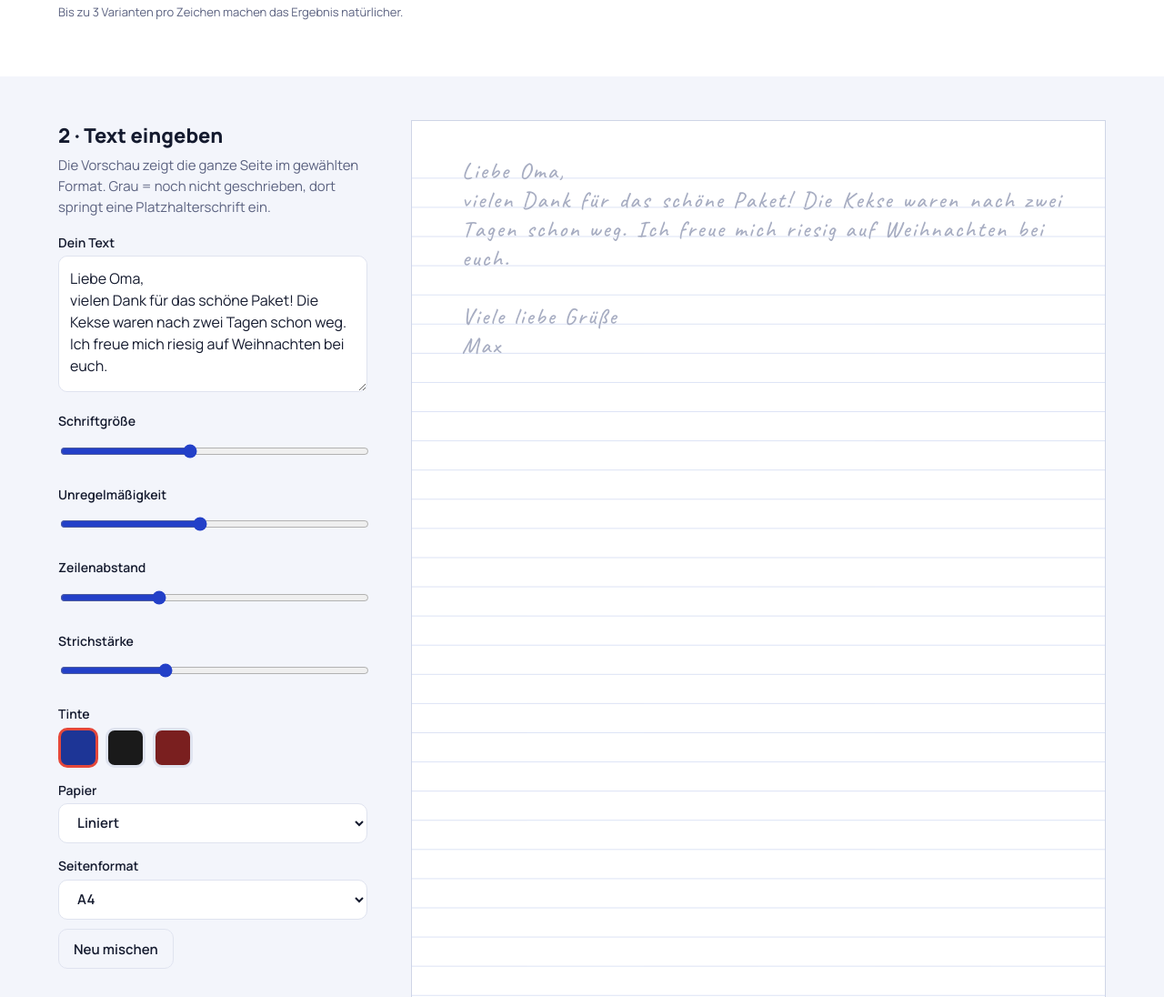
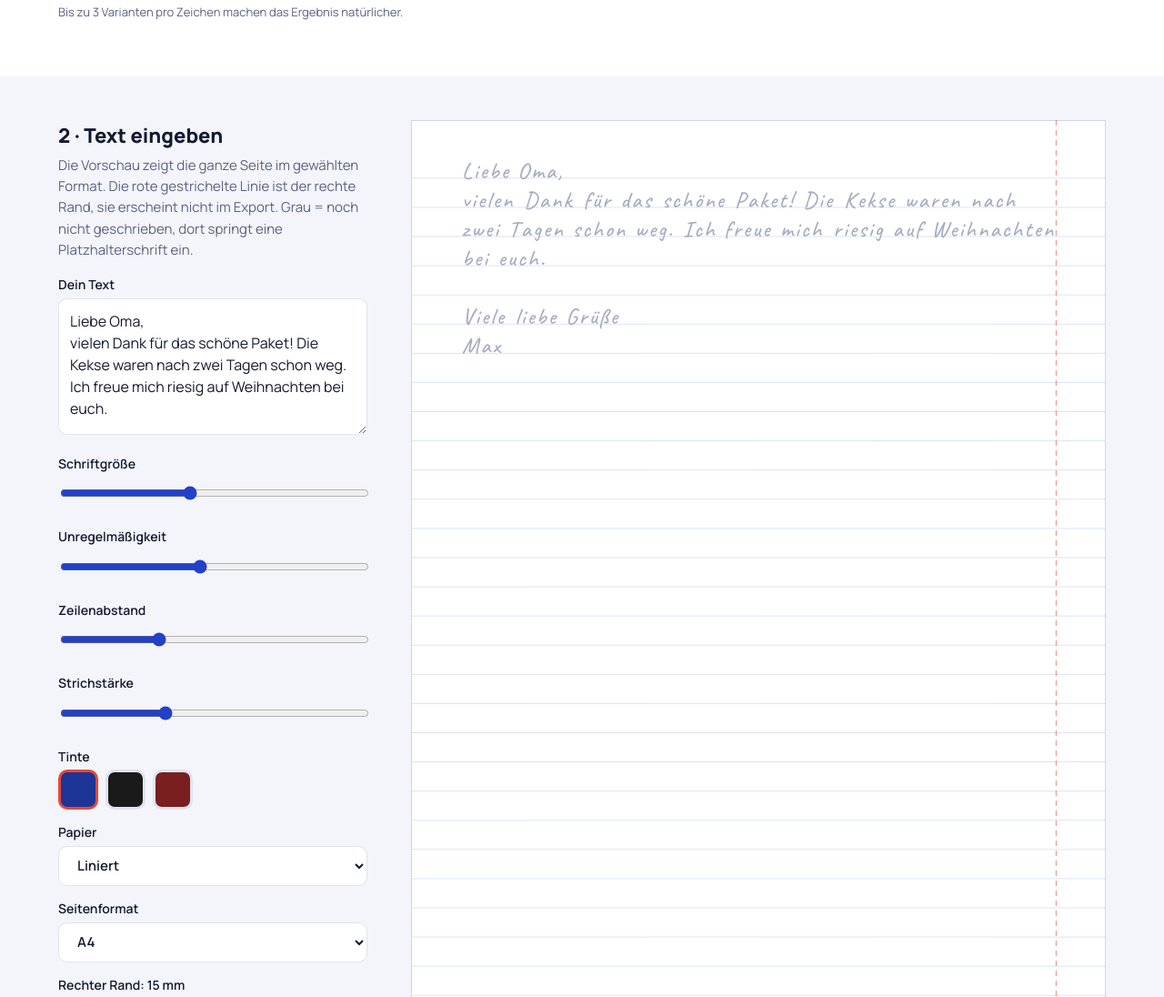
Before and after one commit to SchreibmaschineUltra/Handschrift, a plain HTML site: page index.html in a window 1280 px wide. Shown: the part 1020-2116 px from the top of the page at 91% size. Drawn offline with Linux system fonts and the light colour scheme.

Commit message:
Einstellbarer rechter Rand mit Linie in der Vorschau
Der Text bricht am Rand um; die Linie erscheint nur in der Vorschau.
Außerdem: Zeilenumbruch berücksichtigt jetzt den Wortabstand.

Co-Authored-By: Claude Opus 5.5 <noreply@anthropic.com>
Claude-Session: https://claude.ai/code/session_01HpiRV49CDpT9GeNy9XC4LC

```diff
--- a/index.html
+++ b/index.html
@@ -104,7 +104,7 @@ select{width:100%;background:var(--bg)}
 <section class="band alt"><div class="wrap cols out">
 <div>
 <h2>2 · Text eingeben</h2>
-<p class="sub">Die Vorschau zeigt die ganze Seite im gewählten Format. Grau = noch nicht geschrieben, dort springt eine Platzhalterschrift ein.</p>
+<p class="sub">Die Vorschau zeigt die ganze Seite im gewählten Format. Die rote gestrichelte Linie ist der rechte Rand, sie erscheint nicht im Export. Grau = noch nicht geschrieben, dort springt eine Platzhalterschrift ein.</p>
 <label for="txt">Dein Text</label>
 <textarea id="txt">Liebe Oma,
 vielen Dank für das schöne Paket! Die Kekse waren nach zwei Tagen schon weg. Ich freue mich riesig auf Weihnachten bei euch.
@@ -121,6 +121,7 @@ Max</textarea>
 <select id="paper"><option value="lined">Liniert</option><option value="grid">Kariert</option><option value="blank">Blanko</option></select>
 <label for="gnSize">Seitenformat</label>
 <select id="gnSize"><option value="a4">A4</option><option value="a3">A3</option><option value="standard">GoodNotes Standard</option></select>
+<label for="sMr">Rechter Rand: <span id="mrVal">15 mm</span></label><input type="range" id="sMr" min="5" max="150" step="5" value="15">
 <div class="row"><button id="bMix">Neu mischen</button></div>
 <h2 style="margin-top:26px">3 · Exportieren</h2>
 <div class="exp">
@@ -222,8 +223,9 @@ function layout(W,S,J,measure){
     for(const word of para.split(/ +/)){
       if(!word)continue;
       const gs=[...word].map(glyph),ww=gs.reduce((s,g)=>s+g.w,0);
-      if(line.length&&x+ww>W){lines.push(line);line=[];x=0}
-      if(line.length){const s=sp*(1+(R()-.5)*J*.6);line.push({sp:s});x+=s}
+      const s=sp*(1+(R()-.5)*J*.6);
+      if(line.length&&x+s+ww>W){lines.push(line);line=[];x=0}
+      if(line.length){line.push({sp:s});x+=s}
       line.push(...gs);x+=ww;
     }
     lines.push(line);
@@ -310,6 +312,10 @@ for(const id of['#txt','#sSize','#sJit','#sGap','#sW','#paper'])$(id).addEventLi
 try{const v=localStorage.getItem('hs-gnsize');if(v)$('#gnSize').value=v}catch(e){}
 $('#gnSize').addEventListener('change',e=>{try{localStorage.setItem('hs-gnsize',e.target.value)}catch(x){}render()});
 $('#bMix').onclick=()=>{seed++;render()};
+const mrShow=()=>{$('#mrVal').textContent=$('#sMr').value+' mm'};
+try{const v=localStorage.getItem('hs-mr');if(v)$('#sMr').value=v}catch(e){}
+mrShow();
+$('#sMr').addEventListener('input',e=>{mrShow();try{localStorage.setItem('hs-mr',e.target.value)}catch(x){}render()});
 
 /* Export */
 const IN_CLAUDE=typeof claude!=='undefined'&&!!claude.use;
@@ -356,7 +362,7 @@ for(const[id,tr]of[['#ePng',false],['#eTr',true]])$(id).onclick=()=>{const c=big
 const K=11/6,MMU=v=>v*72/25.4*K,GNSZ={a4:[MMU(210),MMU(297)],a3:[MMU(297),MMU(420)],standard:[455.04*K,588.45*K]};
 const mctx=document.createElement('canvas').getContext('2d');
 function gnLayout(){
-  const size=$('#gnSize').value,[GW,GH]=GNSZ[size]||GNSZ.a4,o=opts(),ML=80,MR=70;
+  const size=$('#gnSize').value,[GW,GH]=GNSZ[size]||GNSZ.a4,o=opts(),ML=80,MR=Math.min(MMU(+$('#sMr').value),GW-ML-120);
   const S=o.S*.35*K,FS=S*.62,want=S*o.G;let tpl='blank',first=95,step=want,rule=null;
   if(o.paper==='lined'){
     let best=null;
@@ -378,7 +384,7 @@ function gnLayout(){
     for(const g of line)if(!g.v)missing++;
     base+=step;
   }
-  return{size,GW,GH,ML,S,FS,SW:o.SW,tpl,rule,pages,missing};
+  return{size,GW,GH,ML,MR,S,FS,SW:o.SW,tpl,rule,pages,missing};
 }
 function gnPaper(ctx,L){
   const ln=(a,b,c,d)=>{ctx.beginPath();ctx.moveTo(a,b);ctx.lineTo(c,d);ctx.stroke()};
@@ -395,7 +401,10 @@ function render(){
     const y0=i*(PH+GAP);
     oc.save();oc.translate(0,y0);
     oc.fillStyle='#fff';oc.fillRect(0,0,W,PH);oc.strokeStyle='#cfd5e6';oc.lineWidth=1;oc.strokeRect(.5,.5,W-1,PH-1);
-    oc.scale(k,k);gnPaper(oc,L);oc.font=CAV(L.FS);
+    oc.scale(k,k);gnPaper(oc,L);
+    oc.save();oc.strokeStyle='#e5483a';oc.globalAlpha=.55;oc.lineWidth=1.2/k;oc.setLineDash([6/k,5/k]);
+    oc.beginPath();oc.moveTo(L.GW-L.MR,0);oc.lineTo(L.GW-L.MR,L.GH);oc.stroke();oc.restore();
+    oc.font=CAV(L.FS);
     for(const{base,line}of pg)for(const g of line){
       oc.save();oc.translate(L.ML+g.x,base+g.dy);oc.rotate(g.rot);oc.scale(g.sc,g.sc);
       if(g.v){inkStyle(oc,L.S*.022*L.SW,ink);for(const s of g.v)path(oc,s,p=>[(p[0]-g.a)*L.S,(p[1]-BASE)*L.S])}
```
